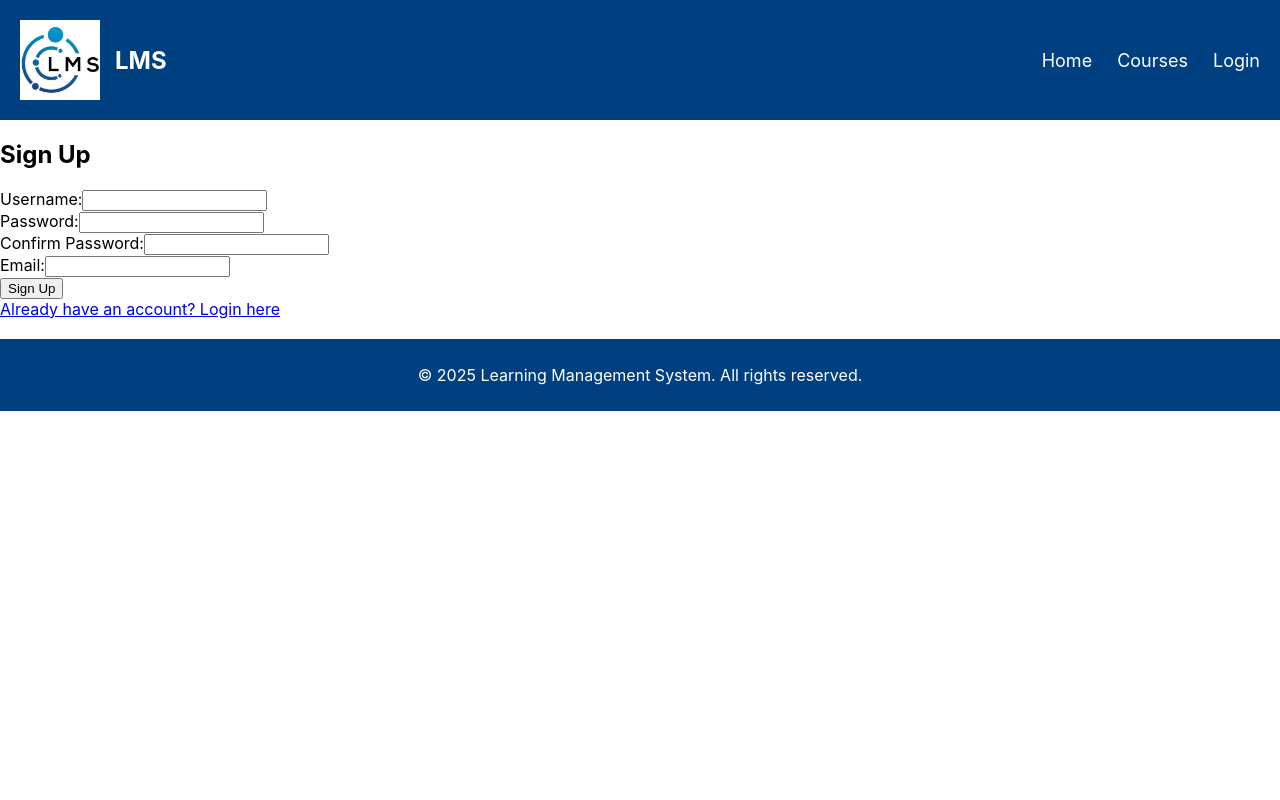
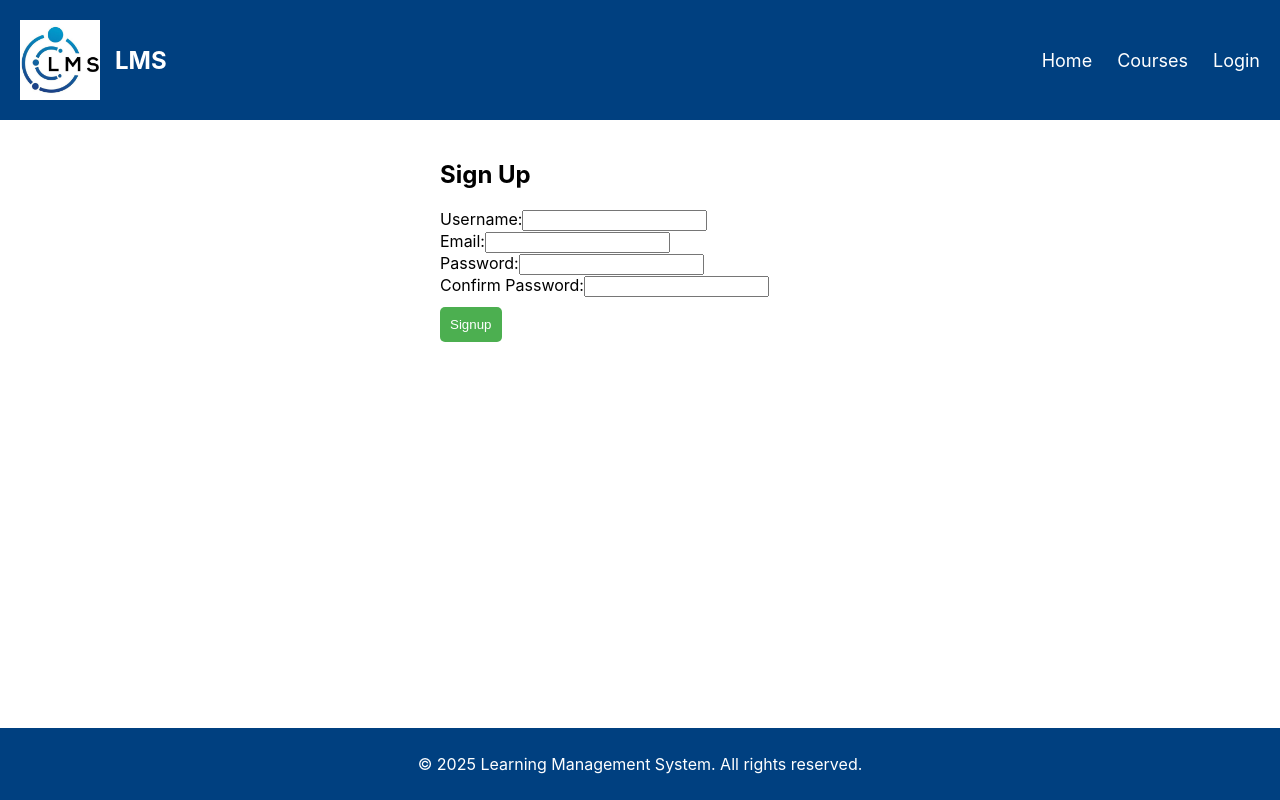
Before and after one commit to ebadr761/prof_solution, a React (Create React App) app: page /signup in a window 1280 px wide. Built offline with nearby package versions, Linux system fonts and the light colour scheme.

Commit message:
Works! kinda

```diff
--- a/package.json
+++ b/package.json
@@ -2,6 +2,7 @@
   "name": "my-lms-app",
   "version": "0.1.0",
   "private": true,
+  "proxy": "http://localhost:5000",
   "dependencies": {
     "@testing-library/dom": "^10.4.0",
     "@testing-library/jest-dom": "^6.6.3",
--- a/src/components/LoginForm.js
+++ b/src/components/LoginForm.js
@@ -6,7 +6,7 @@ const LoginForm = () => {
   const [username, setUsername] = useState('');
   const [password, setPassword] = useState('');
   const [error, setError] = useState('');
-  const [success, setSuccess] = useState(''); // Add success state
+  const [success, setSuccess] = useState('');
   const [isLoading, setIsLoading] = useState(false);
   const { login } = useAuth();
   const navigate = useNavigate();
@@ -15,25 +15,24 @@ const LoginForm = () => {
     e.preventDefault();
     setIsLoading(true);
     setError('');
-    setSuccess(''); // Clear any previous success message
+    setSuccess('');
 
     try {
-      const response = await fetch('https://jsonplaceholder.typicode.com/users');
-      const users = await response.json();
-      const validUser = users.find(u => u.username === username && u.email === password);
-
-      if (validUser) {
-        login(validUser);
-        setSuccess('Logged in successfully! Redirecting...'); // Set success message
-        // Redirect after 2 seconds
-        setTimeout(() => {
-          navigate('/courses');
-        }, 2000);
+      const response = await fetch('http://localhost:5000/login', {
+        method: 'POST',
+        headers: { 'Content-Type': 'application/json' },
+        body: JSON.stringify({ username, password })
+      });
+      const data = await response.json();
+      if (response.ok) {
+        login({ id: data.studentId, name: data.username });
+        setSuccess('Logged in successfully! Redirecting...');
+        setTimeout(() => navigate('/courses'), 1500);
       } else {
-        setError('Invalid username or password!');
+        setError(data.message);
       }
     } catch (err) {
-      setError('Failed to connect to the server. Please try again later.');
+      setError('Server connection failed. Please try again later.');
     } finally {
       setIsLoading(false);
     }
@@ -49,7 +48,7 @@ const LoginForm = () => {
     }}>
       <div style={{
         width: '100%',
-        maxWidth: '350px',  // Reduced from 400px
+        maxWidth: '350px',
         padding: '20px',
         backgroundColor: 'white',
         borderRadius: '8px',
@@ -67,7 +66,7 @@ const LoginForm = () => {
               onChange={(e) => setUsername(e.target.value)}
               required
               style={{
-                width: 'calc(100% - 16px)',  // Account for padding
+                width: 'calc(100% - 16px)',
                 padding: '8px'
               }}
             />
@@ -84,7 +83,7 @@ const LoginForm = () => {
               onChange={(e) => setPassword(e.target.value)}
               required
               style={{
-                width: 'calc(100% - 16px)',  // Account for padding
+                width: 'calc(100% - 16px)',
                 padding: '8px'
               }}
             />
--- a/src/components/RegForm.js
+++ b/src/components/RegForm.js
@@ -1,127 +1,129 @@
-import React, { useState } from "react";
-import { useNavigate } from "react-router-dom";
+import React, { useState } from 'react';
+import { useNavigate } from 'react-router-dom';
 
 const RegForm = () => {
+  const navigate = useNavigate();
   const [formData, setFormData] = useState({
-    username: "",
-    password: "",
-    confirmPassword: "",
-    email: "",
+    username: '',
+    email: '',
+    password: '',
+    confirmPassword: ''
   });
+  const [errors, setErrors] = useState({});
+  const [serverMsg, setServerMsg] = useState('');
+  const [isLoading, setIsLoading] = useState(false);
 
-  const [errors, setErrors] = useState([]);
-  const [success, setSuccess] = useState("");
-  const navigate = useNavigate();
+  // Simple validators based on assignment requirements
+  const validate = () => {
+    const errs = {};
+    // Username: 3-20 characters, starts with letter, alphanumeric/hyphen/underscore only.
+    if (!/^[A-Za-z][A-Za-z0-9_-]{2,19}$/.test(formData.username)) {
+      errs.username = "Username must be 3-20 characters, start with a letter and use only letters, numbers, hyphens or underscores.";
+    }
+    // Password: at least 8 characters, one uppercase, one lowercase, one number, one special char, no spaces.
+    if (!/(?=.*[a-z])(?=.*[A-Z])(?=.*\d)(?=.*[!@#$%^&*()\-_=+\[\]{}|;:'",.<>?/`~])[A-Za-z\d!@#$%^&*()\-_=+\[\]{}|;:'",.<>?/`~]{8,}/.test(formData.password)) {
+      errs.password = "Password must be at least 8 characters and include uppercase, lowercase, number, and special character.";
+    }
+    if (formData.password !== formData.confirmPassword) {
+      errs.confirmPassword = "Passwords do not match.";
+    }
+    // Email: simple email format validation.
+    if (!/^[^\s@]+@[^\s@]+\.[^\s@]+$/.test(formData.email)) {
+      errs.email = "Invalid email format.";
+    }
+    return errs;
+  };
 
   const handleChange = (e) => {
-    setFormData({ ...formData, [e.target.name]: e.target.value });
+    setFormData({...formData, [e.target.name]: e.target.value });
   };
 
-  const validateSignup = async (e) => {
+  const handleSubmit = async (e) => {
     e.preventDefault();
-    const newErrors = [];
-    const { username, password, confirmPassword, email } = formData;
-
-    const usernameValid = /^[a-zA-Z][a-zA-Z0-9_-]{2,19}$/;
-    if (!usernameValid.test(username)) {
-      newErrors.push("Invalid username (Reason:...)");
-    }
-
-    const passwordValid = /^(?=.*[a-z])(?=.*[A-Z])(?=.*\d)(?=.*[!@#$%^&*()\-_=+\[\]{}|;:'\",.<>?/`~])[^\s]{8,}$/;
-    if (!passwordValid.test(password)) {
-      newErrors.push("Invalid password (Reason:...)");
-    }
-
-    if (password !== confirmPassword) {
-      newErrors.push("Passwords do not match");
-    }
-
-    const emailValid = /^[^\s@]+@[^\s@]+\.(com|net|io)$/;
-    if (!emailValid.test(email)) {
-      newErrors.push("Invalid email (Reason:...)");
-    }
-
-    if (newErrors.length > 0) {
-      setErrors(newErrors);
-      setSuccess("");
+    setServerMsg('');
+    const errs = validate();
+    if (Object.keys(errs).length > 0) {
+      setErrors(errs);
       return;
     }
-
+    setErrors({});
+    setIsLoading(true);
     try {
-      const response = await fetch("http://127.0.0.1:5000/register", {
-        method: "POST",
-        headers: {
-          "Content-Type": "application/json"
-        },
+      const response = await fetch('http://localhost:5000/register', {
+        method: 'POST',
+        headers: { 'Content-Type': 'application/json' },
         body: JSON.stringify({
-          username,
-          password,
-          email
+          username: formData.username,
+          email: formData.email,
+          password: formData.password
         })
       });
-
-      const result = await response.json();
-
-      if (response.ok) {
-        setSuccess(result.message);
-        setErrors([]);
-        setTimeout(() => navigate("/login"), 2000);
+      const data = await response.json();
+      if (!response.ok) {
+        setServerMsg(data.message || "Signup failed");
       } else {
-        setErrors([result.message || "Registration failed."]);
-        setSuccess("");
+        setServerMsg(data.message);
+        // Redirect to login after a brief delay
+        setTimeout(() => navigate('/login'), 1500);
       }
     } catch (err) {
-      setErrors(["Could not connect to server."]);
-      setSuccess("");
+      setServerMsg("Server error. Please try again later.");
+    } finally {
+      setIsLoading(false);
     }
   };
 
   return (
-    <main className="login">
+    <form onSubmit={handleSubmit} style={{ maxWidth: '400px', margin: '0 auto' }}>
       <h2>Sign Up</h2>
-
-      <form onSubmit={validateSignup}>
-        <div className="form-group">
-          <label htmlFor="username">Username:</label>
-          <input type="text" name="username" id="username" value={formData.username} onChange={handleChange} required />
-        </div>
-
-        <div className="form-group">
-          <label htmlFor="password">Password:</label>
-          <input type="password" name="password" id="password" value={formData.password} onChange={handleChange} required />
-        </div>
-
-        <div className="form-group">
-          <label htmlFor="confirmPassword">Confirm Password:</label>
-          <input type="password" name="confirmPassword" id="confirmPassword" value={formData.confirmPassword} onChange={handleChange} required />
-        </div>
-
-        <div className="form-group">
-          <label htmlFor="email">Email:</label>
-          <input type="text" name="email" id="email" value={formData.email} onChange={handleChange} required />
-        </div>
-
-        <div className="signUp">
-          <button type="submit" className="signup-button">Sign Up</button>
-        </div>
-      </form>
-
-      {success && (
-        <div className="success-box">
-          <p>{success}</p>
-        </div>
-      )}
-
-      {errors.length > 0 && (
-        <div className="error-box">
-          {errors.map((error, i) => (
-            <p key={i}>{error}</p>
-          ))}
-        </div>
-      )}
-
-      <a href="/login" id="login-account">Already have an account? Login here</a>
-    </main>
+      <div>
+        <label>Username:</label>
+        <input name="username" type="text" value={formData.username} onChange={handleChange} required />
+        {errors.username && <p style={{ color: 'red' }}>{errors.username}</p>}
+      </div>
+      <div>
+        <label>Email:</label>
+        <input name="email" type="email" value={formData.email} onChange={handleChange} required />
+        {errors.email && <p style={{ color: 'red' }}>{errors.email}</p>}
+      </div>
+      <div>
+        <label>Password:</label>
+        <input name="password" type="password" value={formData.password} onChange={handleChange} required />
+        {errors.password && <p style={{ color: 'red' }}>{errors.password}</p>}
+      </div>
+      <div>
+        <label>Confirm Password:</label>
+        <input name="confirmPassword" type="password" value={formData.confirmPassword} onChange={handleChange} required />
+        {errors.confirmPassword && <p style={{ color: 'red' }}>{errors.confirmPassword}</p>}
+      </div>
+      {serverMsg && <div style={{ margin: '10px 0', color: 'green' }}>{serverMsg}</div>}
+      <button
+        type="submit"
+        disabled={isLoading}
+        style={{
+          backgroundColor: '#4CAF50',
+          padding: '10px',
+          borderRadius: '5px',
+          margin: '10px 0',
+          opacity: isLoading ? 0.5 : 1,
+          border: 'none',
+          color: 'white',
+          cursor: 'pointer'
+        }}
+        onMouseOver={e => {
+          if (!isLoading) {
+            e.target.style.backgroundColor = "#45A049";
+          }
+        }}
+        onMouseOut={e => {
+          if (!isLoading) {
+            e.target.style.backgroundColor = "#4CAF50";
+          }
+        }}
+      >
+        {isLoading ? "Signing up..." : "Signup"}
+      </button>
+    </form>
   );
 };
 
--- a/src/components/SignupPage.js
+++ b/src/components/SignupPage.js
@@ -1,15 +1,18 @@
-import React from "react";
-import Header from "./Header";
-import Footer from "./Footer";
-import RegForm from "./RegForm";
+import React from 'react';
+import Header from './Header';
+import Footer from './Footer';
+import RegForm from './RegForm';
 
 const SignupPage = () => {
-    return (
-        <div>
-        <Header />
+  return (
+    <div style={{ minHeight: '100vh', display: 'flex', flexDirection: 'column' }}>
+      <Header />
+      <main style={{ flex: 1, padding: '20px' }}>
         <RegForm />
-        <Footer />
-        </div>
-    );
-}
+      </main>
+      <Footer />
+    </div>
+  );
+};
+
 export default SignupPage;
```
Also changed, not shown: src/components/CoursesPage.js (+114 -40 lines), 2 other files (tests, documents, lock files or other folders).
